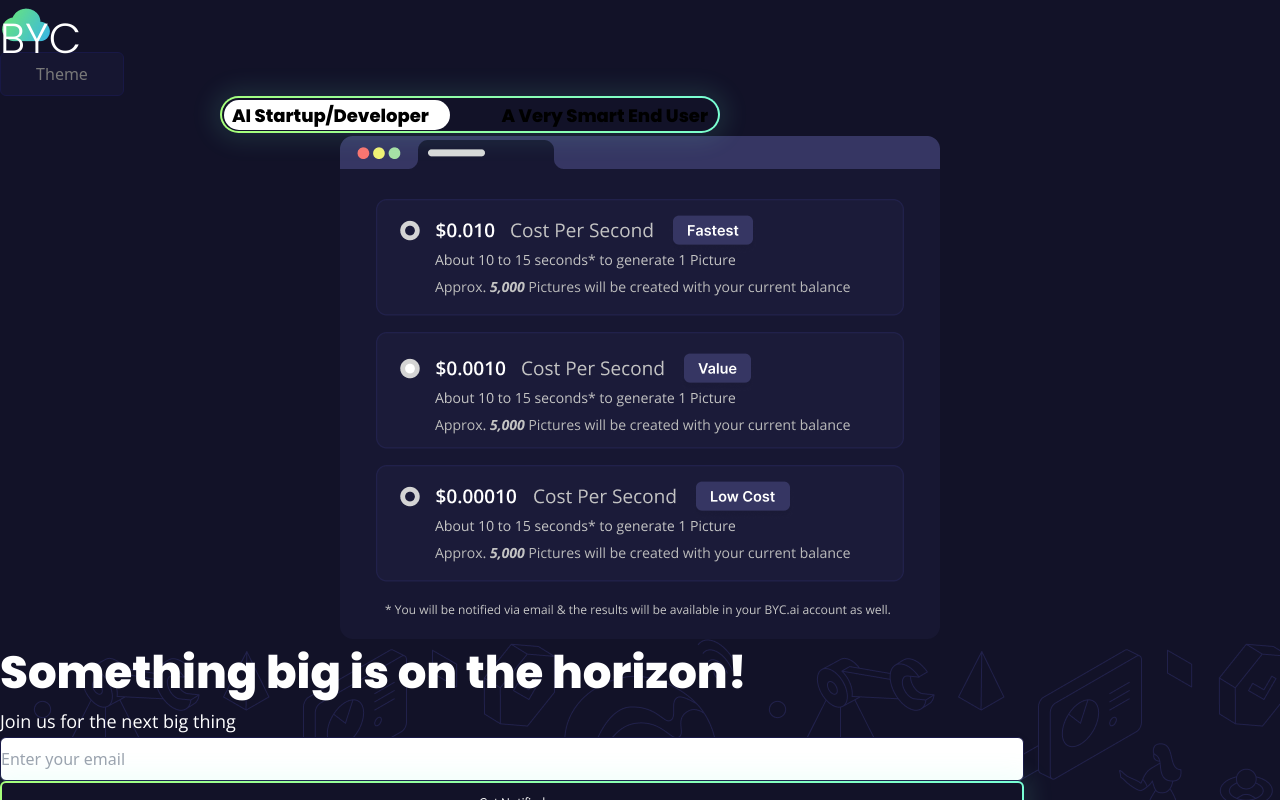
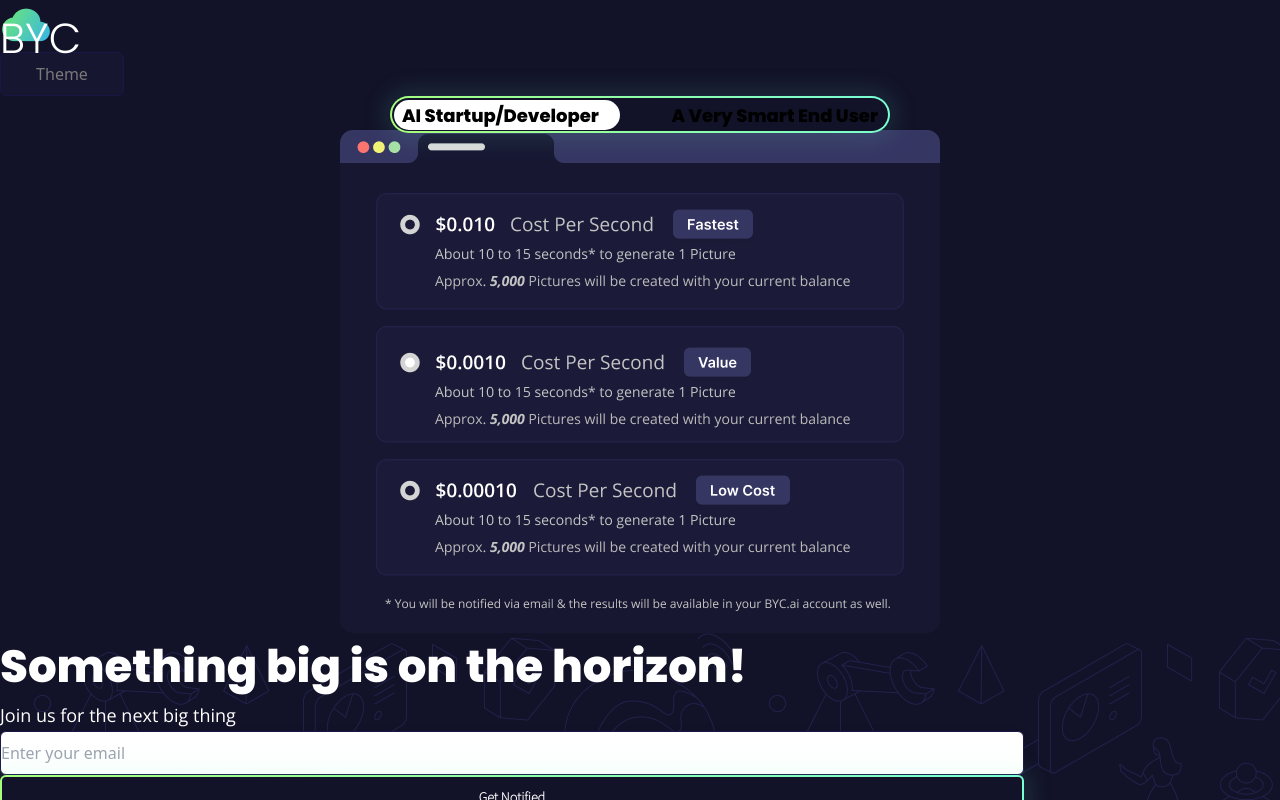
Before and after one commit to Harisborialas/Commingsoon-page, a Next.js app: page / in a window 1280 px wide. Shown: the top 800 px of the page. Built offline with nearby package versions, Linux system fonts and the light colour scheme.

Commit message:
working on positioning toogle

```diff
--- a/Components/commingSoonPage.js
+++ b/Components/commingSoonPage.js
@@ -119,7 +119,7 @@ const CommingSoonPage = () => {
           <div className="row d-flex justify-center">
             <div
               className="col-12"
-              id="tooglebtnrow">
+              id="tooglebtncol">
               <div class="toggle-button">
                 <input type="checkbox" id="toggle" class="toggle-input" />
                 <label for="toggle" class="toggle-label">
--- a/styles/globals.css
+++ b/styles/globals.css
@@ -266,10 +266,12 @@ body.dark #mainpage {
 /* -------------------------------------------- */
 /* ___________________________Toogle btn start___________ */
 
+#tooglebtncol{
+  display: flex;
+  justify-content: center
+}
 .toggle-button {
   display: inline-block;
-  position: relative;
-  left: 220px;
   width: 500px;
   height: 34px;
 }
```
